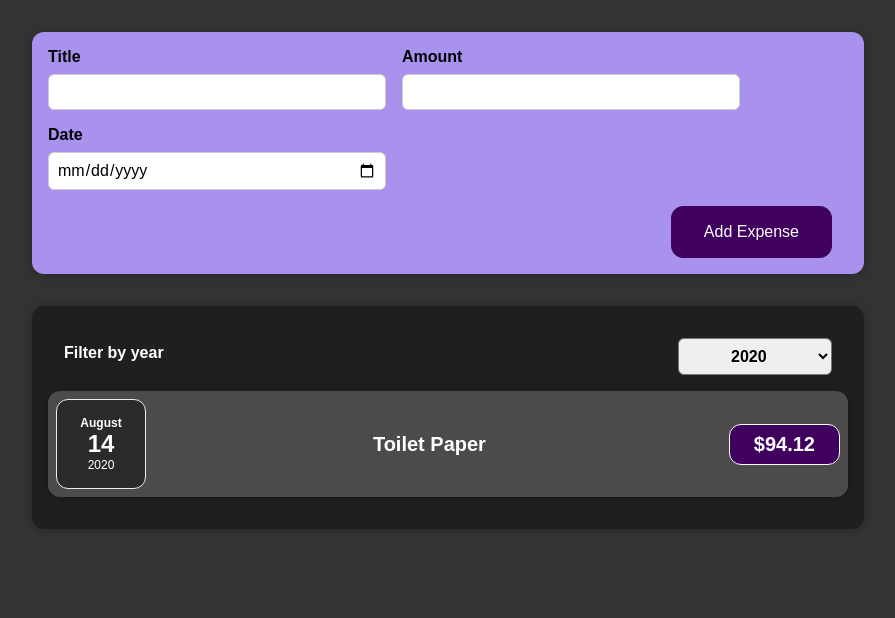
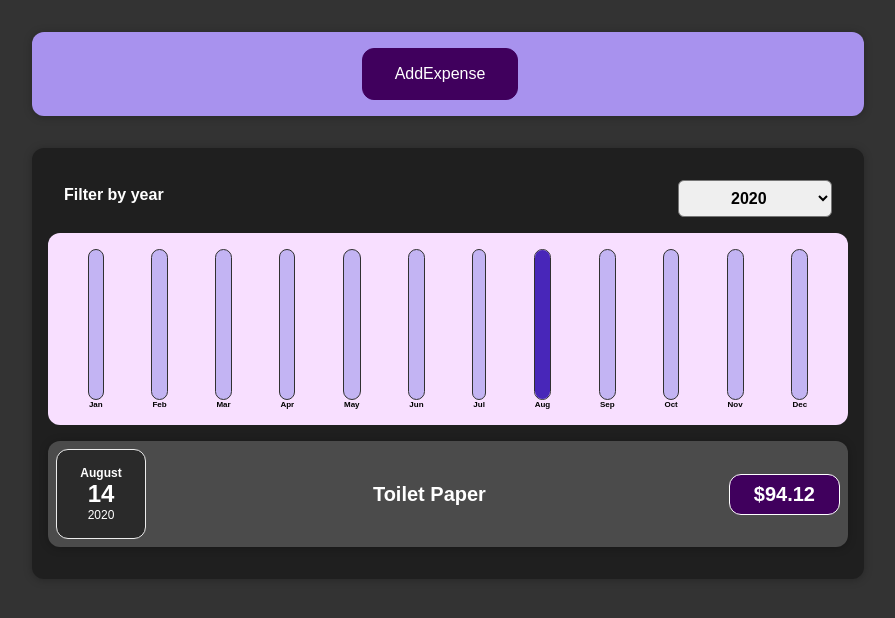
Before and after one commit to Tetsumote/udemy-reactExpenses, a React (Create React App) app: page / in a window 1280 px wide. Shown: the top 618 px of the page, without its empty margins (192-1087 px from the left). Built offline with nearby package versions, Linux system fonts and the light colour scheme.

Commit message:
add chart component

```diff
--- /dev/null
+++ b/src/components/Chart/Chart.css
@@ -0,0 +1,9 @@
+.chart {
+  padding: 1rem;
+  border-radius: 12px;
+  background-color: #f8dfff;
+  text-align: center;
+  display: flex;
+  justify-content: space-around;
+  height: 10rem;
+}
--- /dev/null
+++ b/src/components/Chart/Chart.js
@@ -0,0 +1,24 @@
+import React from "react";
+
+import ChartBar from "./ChartBar";
+import "./Chart.css";
+
+const Chart = (props) => {
+  const dataPointValues = props.dataPoints.map((dataPoint) => dataPoint.value);
+  const totalMaximum = Math.max(...dataPointValues);
+
+  return (
+    <div className="chart">
+      {props.dataPoints.map((dataPoint) => (
+        <ChartBar
+          key={dataPoint.label}
+          value={dataPoint.value}
+          maxValue={totalMaximum}
+          label={dataPoint.label}
+        />
+      ))}
+    </div>
+  );
+};
+
+export default Chart;
--- /dev/null
+++ b/src/components/Chart/ChartBar.css
@@ -0,0 +1,30 @@
+.chart-bar {
+  height: 100%;
+  display: flex;
+  flex-direction: column;
+  align-items: center;
+}
+
+.chart-bar__inner {
+  height: 100%;
+  width: 100%;
+  border: 1px solid #313131;
+  border-radius: 12px;
+  background-color: #c3b4f3;
+  overflow: hidden;
+  display: flex;
+  flex-direction: column;
+  justify-content: flex-end;
+}
+
+.chart-bar__fill {
+  background-color: #4826b9;
+  width: 100%;
+  transition: all 0.3s ease-out;
+}
+
+.chart-bar__label {
+  font-weight: bold;
+  font-size: 0.5rem;
+  text-align: center;
+}
--- /dev/null
+++ b/src/components/Chart/ChartBar.js
@@ -0,0 +1,25 @@
+import React from "react";
+
+import "./ChartBar.css";
+
+const ChartBar = (props) => {
+  let barFillHeight = "0%";
+
+  if (props.maxValue > 0) {
+    barFillHeight = Math.round((props.value / props.maxValue) * 100) + "%";
+  }
+
+  return (
+    <div className="chart-bar">
+      <div className="chart-bar__inner">
+        <div
+          className="chart-bar__fill"
+          style={{ height: barFillHeight }}
+        ></div>
+      </div>
+      <div className="chart-bar__label">{props.label}</div>
+    </div>
+  );
+};
+
+export default ChartBar;
--- a/src/components/Expenses/Expenses.js
+++ b/src/components/Expenses/Expenses.js
@@ -4,6 +4,7 @@
 import Card from "../UI/Card";
 import ExpensesFilter from "../ExpensesFilter/ExpensesFilter";
 import ExpensesList from "./ExpensesList";
+import ExpensesChart from "./ExpensesChart";
 
 const Expenses = (props) => {
   const [filteredYear, setFilteredYear] = useState("2020");
@@ -24,6 +25,7 @@
         onChangeFilter={filterChangeHandler}
         selected={filteredYear}
       />
+      <ExpensesChart expenses={filteredExpenses} />
       <ExpensesList items={filteredExpenses} />
     </Card>
   );
--- /dev/null
+++ b/src/components/Expenses/ExpensesChart.js
@@ -0,0 +1,29 @@
+import React from "react";
+
+import Chart from "../Chart/Chart";
+
+const ExpensesChart = (props) => {
+  const chartDataPoints = [
+    { label: "Jan", value: 0 },
+    { label: "Feb", value: 0 },
+    { label: "Mar", value: 0 },
+    { label: "Apr", value: 0 },
+    { label: "May", value: 0 },
+    { label: "Jun", value: 0 },
+    { label: "Jul", value: 0 },
+    { label: "Aug", value: 0 },
+    { label: "Sep", value: 0 },
+    { label: "Oct", value: 0 },
+    { label: "Nov", value: 0 },
+    { label: "Dec", value: 0 }
+  ];
+
+  for (const expense of props.expenses) {
+    const expenseMonth = expense.date.getMonth();
+    chartDataPoints[expenseMonth].value += expense.amount;
+  }
+
+  return <Chart dataPoints={chartDataPoints} />;
+};
+
+export default ExpensesChart;
--- a/src/components/NewExpense/ExpenseForm.js
+++ b/src/components/NewExpense/ExpenseForm.js
@@ -24,7 +24,7 @@
 
     const expenseData = {
       title: enteredTitle,
-      amount: enteredAmount,
+      amount: +enteredAmount,
       date: new Date(enteredDate)
     };
     props.onSaveExpenseData(expenseData);
@@ -66,6 +66,9 @@
         </div>
       </div>
       <div className="new-expense__actions">
+        <button type="button" onClick={props.cancelExpanses}>
+          Cancel
+        </button>
         <button type="submit">Add Expense</button>
       </div>
     </form>
--- a/src/components/NewExpense/NewExpense.js
+++ b/src/components/NewExpense/NewExpense.js
@@ -1,10 +1,12 @@
-import React from "react";
+import React, { useState } from "react";
 
 import ExpenseForm from "./ExpenseForm";
 
 import "./NewExpense.css";
 
 const NewExpense = (props) => {
+  const [expendForm, setExpendForm] = useState(false);
+
   const saveExpenseDataHandler = (enteredExpenseData) => {
     const expenseData = {
       ...enteredExpenseData,
@@ -12,11 +14,26 @@
     };
     console.log(expenseData);
     props.onAddExpense(expenseData);
+    setExpendForm(false);
+  };
+
+  const onClickAddExpense = () => {
+    setExpendForm(true);
+  };
+
+  const onClickStopExpense = () => {
+    setExpendForm(false);
   };
 
   return (
     <div className="new-expense">
-      <ExpenseForm onSaveExpenseData={saveExpenseDataHandler} />
+      {!expendForm && <button onClick={onClickAddExpense}>AddExpense</button>}
+      {expendForm && (
+        <ExpenseForm
+          cancelExpanses={onClickStopExpense}
+          onSaveExpenseData={saveExpenseDataHandler}
+        />
+      )}
     </div>
   );
 };
```
